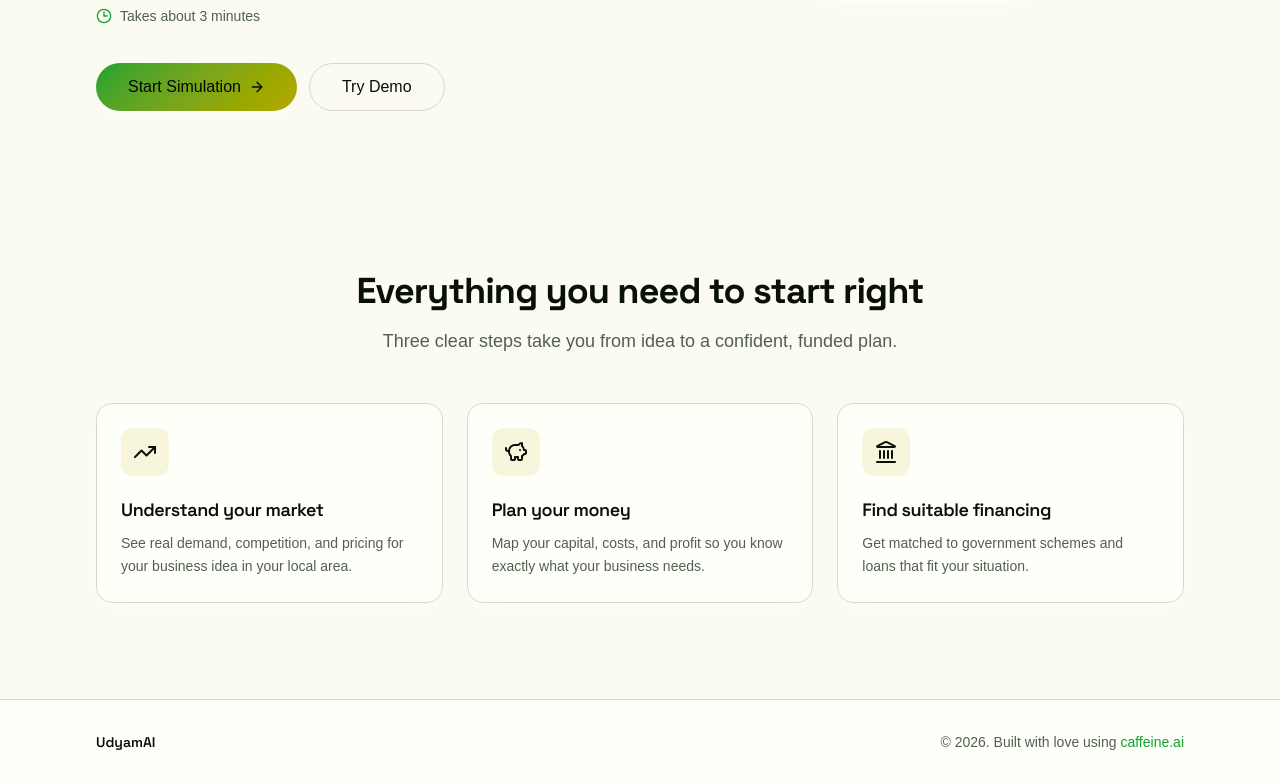
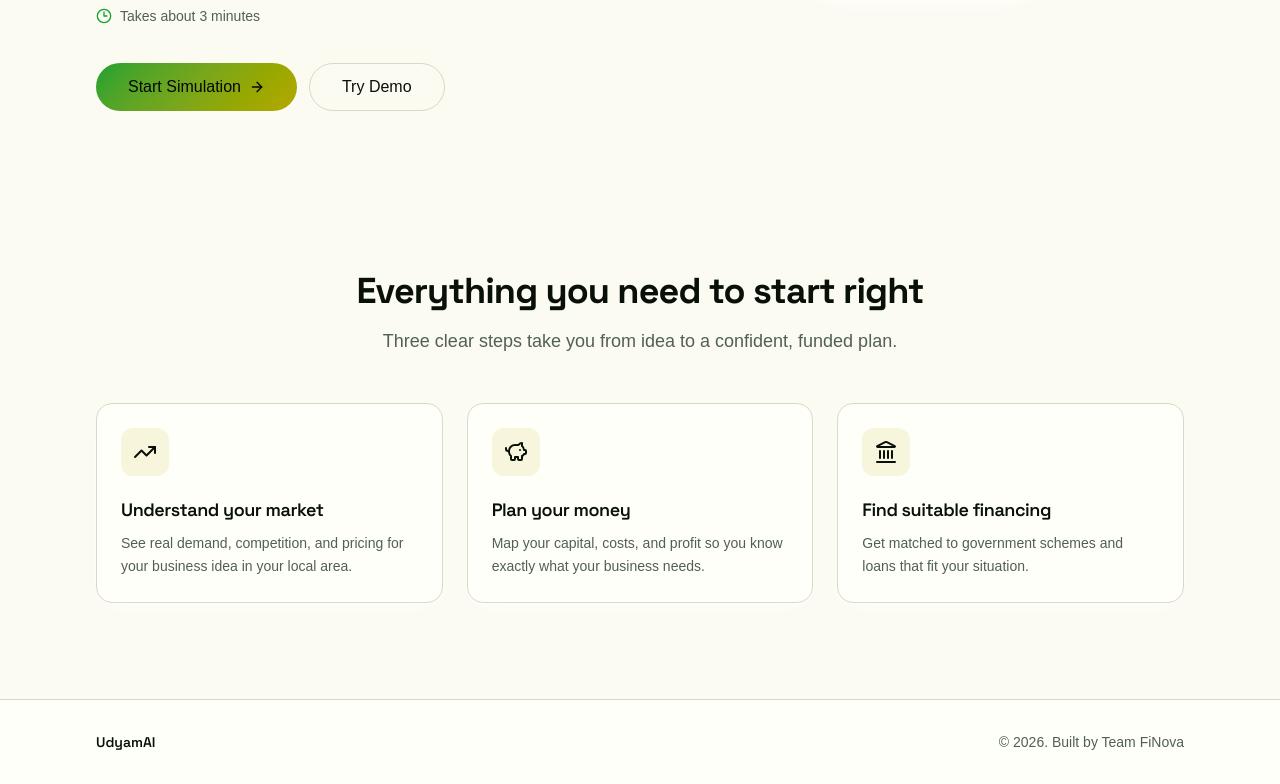
Before and after one commit to rriyansh/udyamai, a React (Vite) app in the folder src/frontend/: page / in a window 1280 px wide. Shown: the part 529-1313 px from the top of the page. Built offline with nearby package versions, Linux system fonts and the light colour scheme; a web font is replaced by a local one; what @caffeineai/core-infrastructure would draw is missing.

Commit message:
chore: update homepage team attribution

```diff
--- a/src/frontend/src/pages/LandingPage.tsx
+++ b/src/frontend/src/pages/LandingPage.tsx
@@ -229,19 +229,7 @@ export default function LandingPage() {
           <span className="font-display font-semibold text-foreground">
             UdyamAI
           </span>
-          <span>
-            © {new Date().getFullYear()}. Built with love using{" "}
-            <a
-              href={`https://caffeine.ai?utm_source=caffeine-footer&utm_medium=referral&utm_content=${encodeURIComponent(
-                window.location.hostname,
-              )}`}
-              target="_blank"
-              rel="noreferrer"
-              className="font-medium text-primary underline-offset-4 hover:underline"
-            >
-              caffeine.ai
-            </a>
-          </span>
+          <span>© {new Date().getFullYear()}. Built by Team FiNova</span>
         </div>
       </footer>
     </div>
```
